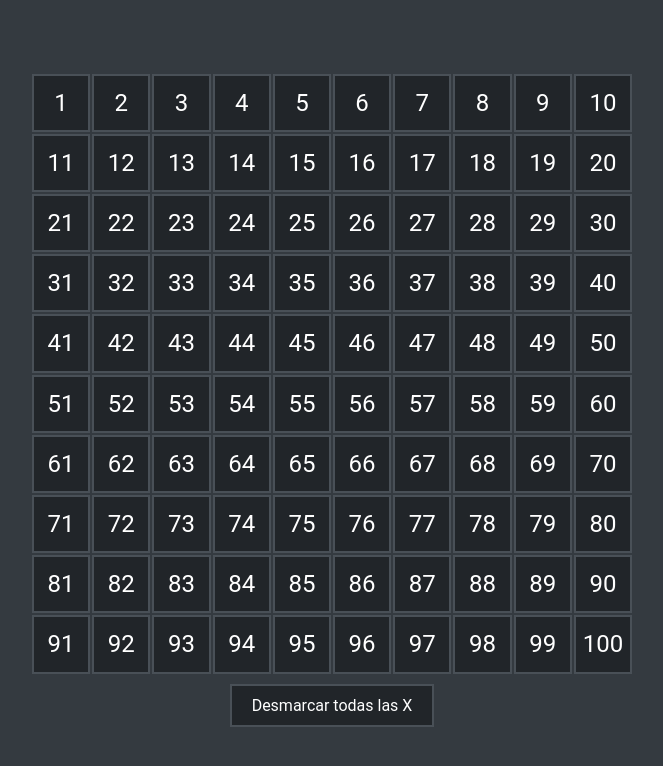
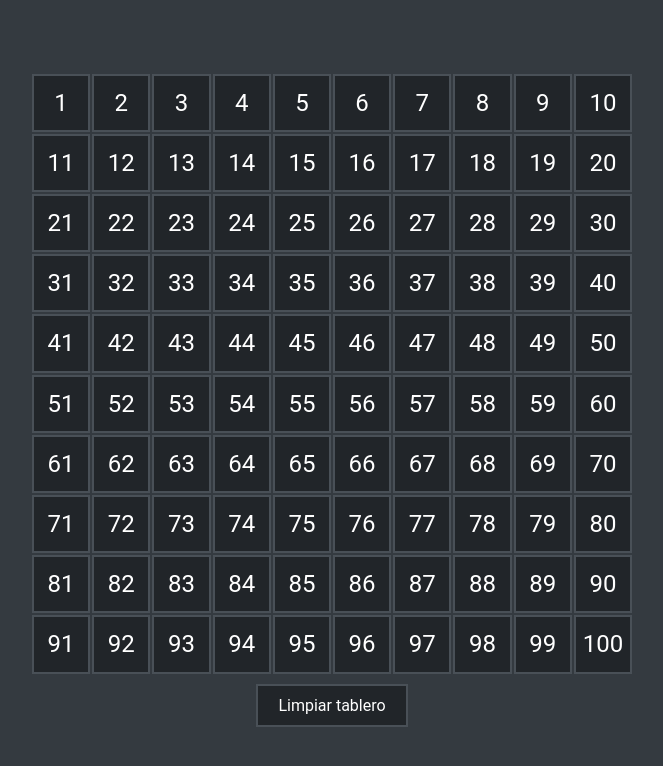
Before and after one commit to zkrzx/Tablero, a plain HTML site: page index.html in a window 1280 px wide. Shown: the whole page, without its empty margins (308-971 px from the left). Drawn offline with Linux system fonts and the light colour scheme.

Commit message:
Update index.html

```diff
--- a/index.html
+++ b/index.html
@@ -11,7 +11,7 @@
         <div id="board" class="board">
             <!-- Aquí se generará el tablero con números y X -->
         </div>
-        <button id="resetButton" class="reset-button">Desmarcar todas las X</button>
+        <button id="resetButton" class="reset-button">Limpiar tablero</button>
     </div>
     <script src="script.js"></script>
 </body>
```
